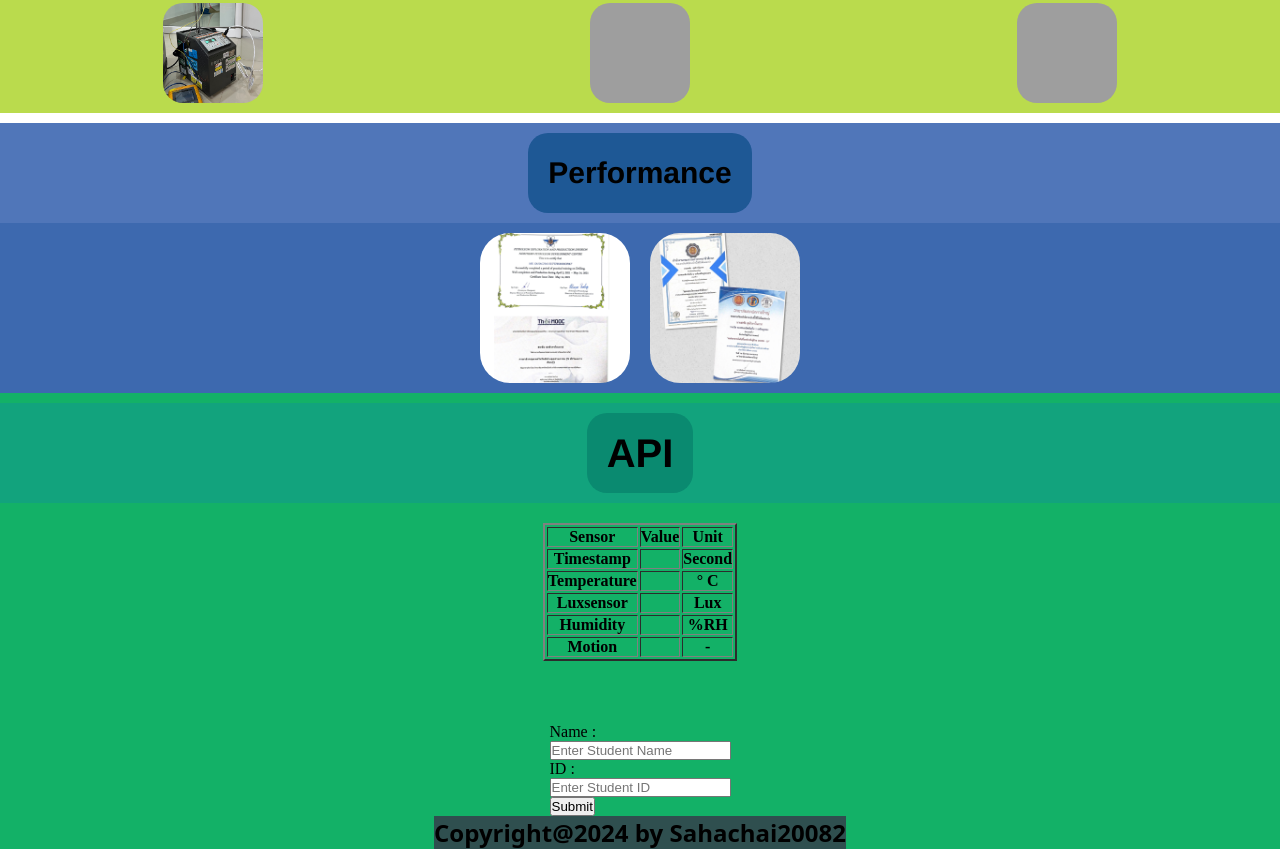
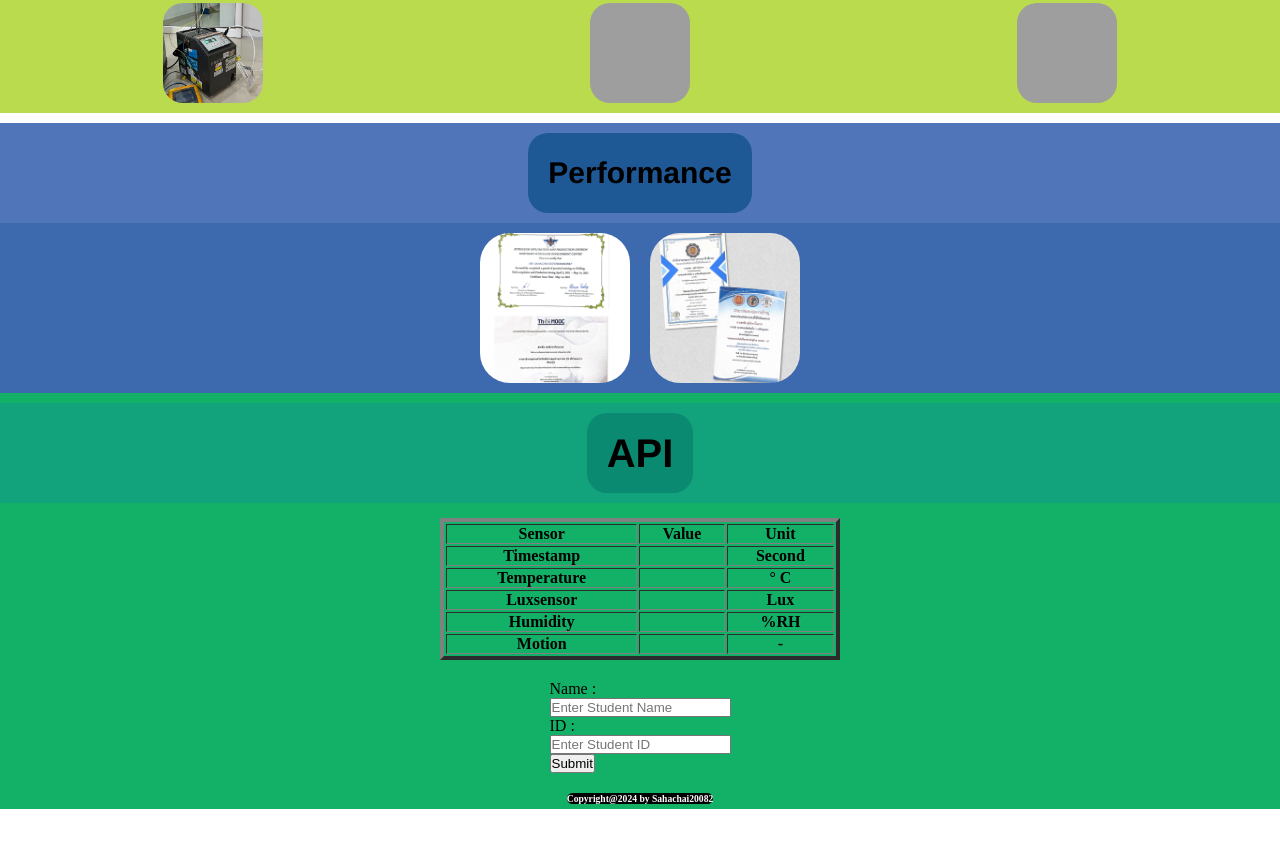
Before and after one commit to TNSS11/TNSS11.github.io, a plain HTML site: page index.html in a window 1280 px wide. Shown: the part 1859-2708 px from the top of the page. After the commit the page ends 2668 px from the top, so only its background shows below. Drawn offline with Linux system fonts and the light colour scheme; no server answers; grey boxes are pictures that could not be loaded.

Commit message:
tiannnnnnnnnn

```diff
--- a/index.html
+++ b/index.html
@@ -115,7 +115,7 @@
         </div>
         <div class="under-box-api">
             <div class="api-table">
-                <table border="2">
+                <table border="4" width="400">
                     <tr>
                         <th>Sensor</th>
                         <th>Value</th>
@@ -168,12 +168,10 @@
             </div>
     </section>
 
-    <footer>
-        <div class="foot-text">
-            <h2>Copyright@2024 by Sahachai20082</h2>
-        </div>
-    </footer>
-
-
 </body>
+<footer>
+    <div class="foot-text">
+        <div class="box-foot"><h2>Copyright@2024 by Sahachai20082</h2></div>
+    </div>
+</footer>
 </html>
--- a/style.css
+++ b/style.css
@@ -275,21 +275,27 @@ main div p{
 
             .under-box-api{
                 display: grid;
-                grid-row: 1fr 1fr 1fr;
+                grid-row: 1fr 1fr;
                 justify-items: center;
                 margin-top: 20px ;
+                margin-block: 5px;
             }
 
             .api-table{
                 justify-items: center;
                 align-items: center;
-                width: 200px;
-                height: 200px;
+                margin-top: 10px;
             }
 
-            .foot-text{
-                background-color: darkslategrey;
-                justify-content: center;
-                font-family: system-ui, -apple-system, BlinkMacSystemFont, 'Segoe UI', Roboto, Oxygen, Ubuntu, Cantarell, 'Open Sans', 'Helvetica Neue', sans-serif;
+            .api-post{
+                margin: 20px;
+            }
 
-            }
+ .foot-text{
+    background-color: black;
+    color: rgb(255, 255, 255);
+    display: flex;
+    font-size: 0.4rem;
+    align-items: center;
+    border-radius: 10px;
+}
```
